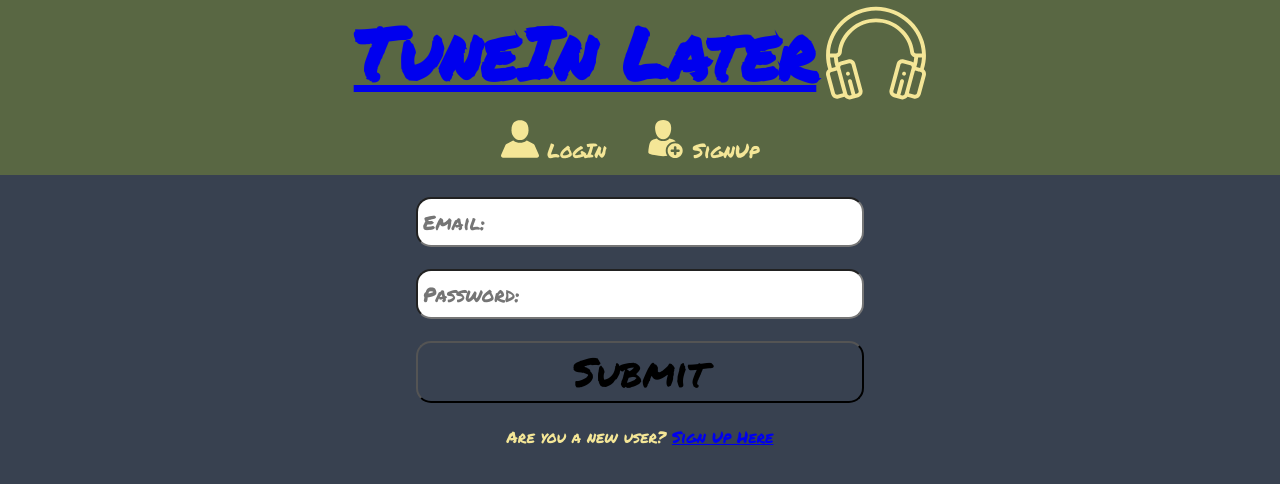
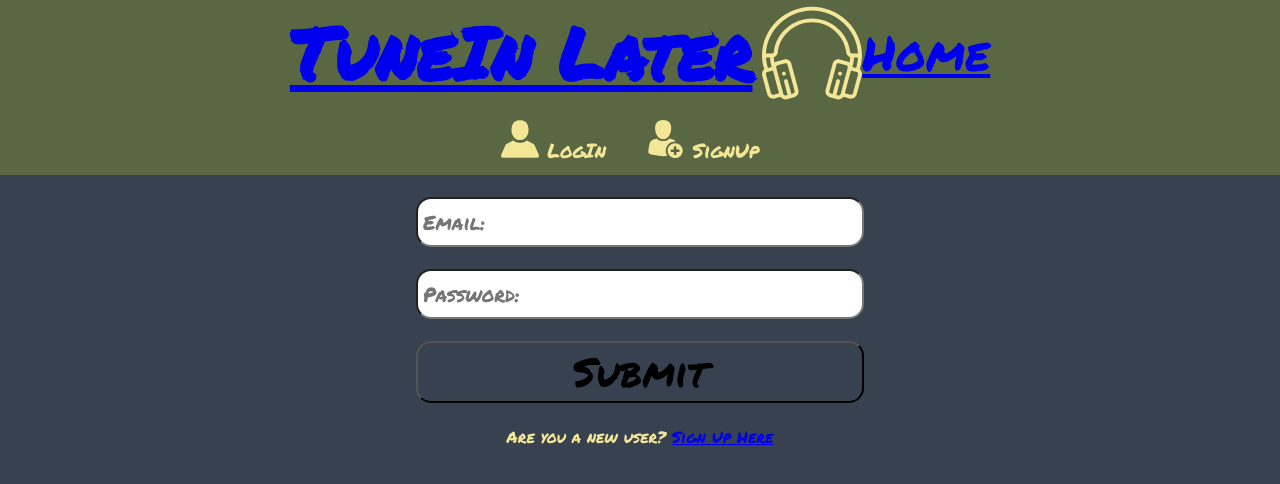
Before and after one commit to eoneill23/tune_in_later, a React (Create React App) app: page /login in a window 1280 px wide. Shown: the top 484 px of the page. Built offline with nearby package versions, Linux system fonts and the light colour scheme.

Commit message:
Add home link to header

```diff
--- a/src/containers/App/App.js
+++ b/src/containers/App/App.js
@@ -18,6 +18,7 @@ class App extends Component {
             <div className="headerContents">
             <h1>TuneIn Later</h1>
             <img src={require('./headphones.svg')} alt=""/>
+          <Link to='/'>Home</Link>
             </div>
           </Link>
           {!this.props.user &&
```
